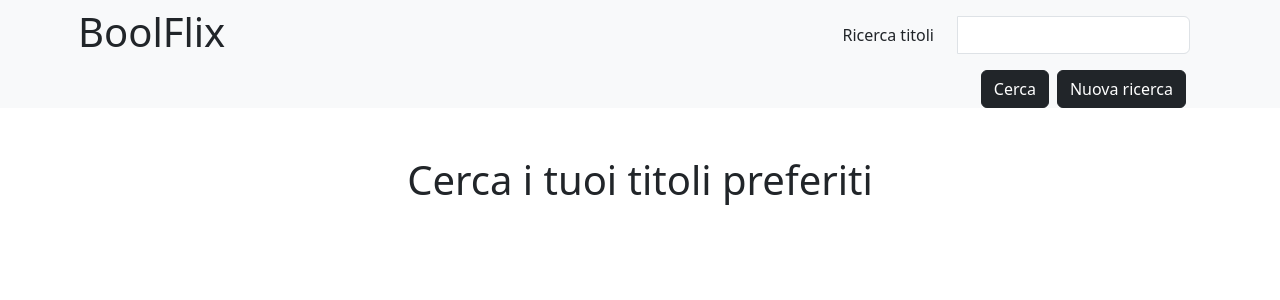
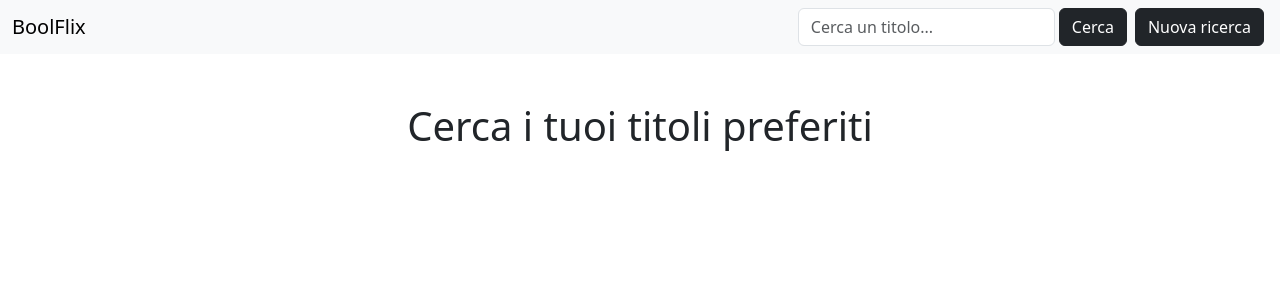
Before and after one commit to valecristiano/react-boolflix, a React (Vite) app: page / in a window 1280 px wide. Shown: the top 300 px of the page. Built offline with nearby package versions, Linux system fonts and the light colour scheme.

Commit message:
Milestone 3

```diff
--- a/package.json
+++ b/package.json
@@ -12,6 +12,7 @@
   "dependencies": {
     "axios": "^1.13.5",
     "bootstrap": "^5.3.8",
+    "bootstrap-icons": "^1.13.1",
     "react": "^19.2.0",
     "react-dom": "^19.2.0",
     "react-router-dom": "^7.13.0"
--- a/src/components/Header.jsx
+++ b/src/components/Header.jsx
@@ -15,13 +15,15 @@ export default function Header() {
     const originalTitleChoice = element.original_title || element.original_name;
     const original_title = originalTitleChoice === title ? "" : originalTitleChoice;
     const language = element.original_language || element.origin_country;
+    const stars = Math.round(element.vote_average / 2);
     return {
       id: element.id,
       title,
       original_title,
       language,
       flag: language ? `https://flagcdn.com/16x12/${language.toLowerCase()}.png` : null,
-      stars: element.vote_average,
+      stars,
+      img: element.poster_path || element.backdrop_path,
     };
   };
 
@@ -36,19 +38,61 @@ export default function Header() {
       const tvShowResponse = responses[1].data.results.map((tvShow) => axiosDataManagement(tvShow));
       setResultsList(filmResponse);
       setResultsListTv(tvShowResponse);
+      console.log(filmResponse);
     });
   };
 
   //Funzione onclick x nuova ricerca
   const newSeachClick = () => {
+    setUserSearch("");
     setResultsList([]);
-    setUserSearch("");
+    setResultsListTv([]);
   };
 
   return (
     <header className="bg-light">
-      <section className="container">
-        <div className="row">
+      <section className="">
+        <nav className="navbar navbar-expand-lg bg-body-tertiary">
+          <div className="container-fluid">
+            <div>
+              <a className="navbar-brand" href="#">
+                BoolFlix
+              </a>
+            </div>
+            <div>
+              {/* FORM */}
+              <form onSubmit={formSubmit} className="d-flex ms-auto align-items-center">
+                <input value={userSearch} onChange={(e) => setUserSearch(e.target.value)} type="text" className="form-control" id="filmSearch" placeholder="Cerca un titolo..." />
+
+                <button type="submit" className="btn btn-dark mx-1">
+                  Cerca
+                </button>
+                <button onClick={newSeachClick} type="button" className="btn btn-dark mx-1 text-nowrap">
+                  Nuova ricerca
+                </button>
+              </form>
+            </div>
+          </div>
+        </nav>
+      </section>
+    </header>
+  );
+}
+
+{
+  /* <div class="col-12">
+    <label class="visually-hidden" for="inlineFormSelectPref">Preference</label>
+    <select class="form-select" id="inlineFormSelectPref">
+      <option selected>Choose...</option>
+      <option value="1">One</option>
+      <option value="2">Two</option>
+      <option value="3">Three</option>
+    </select>
+  </div> */
+}
+
+{
+  /* <div className="row">
           <div className="col-6 p-2">
             <h1>BoolFlix</h1>
           </div>
@@ -72,20 +116,5 @@ export default function Header() {
               </div>
             </form>
           </div>
-        </div>
-      </section>
-    </header>
-  );
+        </div> */
 }
-
-{
-  /* <div class="col-12">
-    <label class="visually-hidden" for="inlineFormSelectPref">Preference</label>
-    <select class="form-select" id="inlineFormSelectPref">
-      <option selected>Choose...</option>
-      <option value="1">One</option>
-      <option value="2">Two</option>
-      <option value="3">Three</option>
-    </select>
-  </div> */
-}
--- a/src/components/MainSearch.jsx
+++ b/src/components/MainSearch.jsx
@@ -2,19 +2,37 @@ import { useSearch } from "../context/FilmSearchContext";
 
 export default function MainSearch() {
   const { resultsList, userSearch, resultsListTv } = useSearch();
+
+  //funzione per array per stelline
+  const starsSetter = (number) => {
+    const starsLine = [];
+
+    for (let i = 0; i < 5; i++) {
+      if (i < number) {
+        starsLine.push(<i className="bi bi-star-fill"></i>);
+      } else {
+        starsLine.push(<i className="bi bi-star"></i>);
+      }
+    }
+    return starsLine;
+  };
+
   return (
     <section className="container">
       <div>
+        {/* placeholder ricerca vuota */}
         {!userSearch && (
           <div className="d-flex">
             <h1 className="mx-auto my-5">Cerca i tuoi titoli preferiti</h1>
           </div>
         )}
-        {userSearch && (
+        {/* indicazioni numero film e serie trovati */}
+        {(resultsList.length > 0 || resultsListTv.length > 0) && (
           <p className="m-2">
             {resultsList.length} film trovati e {resultsListTv.length} serie tv trovate{" "}
           </p>
         )}
+        {/* list film */}
 
         <ul>
           {resultsList.map((film) => (
@@ -22,11 +40,12 @@ export default function MainSearch() {
               <h3>{film.title}</h3>
               {film.original_title && <p>{film.original_title}</p>}
               {film.flag && <img src={film.flag} alt={film.language} width="24" />}
-              <p>{film.stars}</p>
+              <p>{starsSetter(film.stars)}</p>
+              <img src={`https://image.tmdb.org/t/p/w342/${film.img}`} width="100" alt={film.title} />
             </li>
           ))}
         </ul>
-
+        {/* lista serie tv */}
         <ul>
           {resultsListTv.map((film) => (
             <li key={film.id} className="card m-4">
--- a/src/main.jsx
+++ b/src/main.jsx
@@ -6,7 +6,7 @@ import App from "./App.jsx";
 // Import Bootstrap
 import "bootstrap/dist/css/bootstrap.min.css";
 import "bootstrap/dist/js/bootstrap.min.js";
-import * as bootstrap from "bootstrap";
+import "bootstrap-icons/font/bootstrap-icons.css";
 
 //Import Css
 import "./assets/css/index.css";
```
Also changed, not shown: 1 other file (tests, documents, lock files or other folders).
